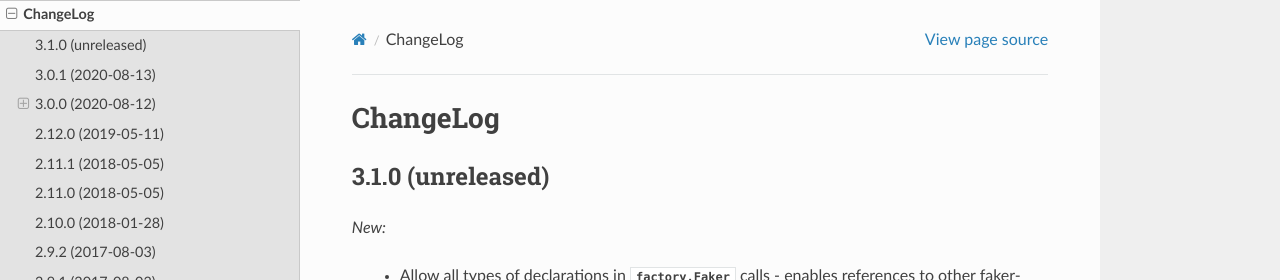
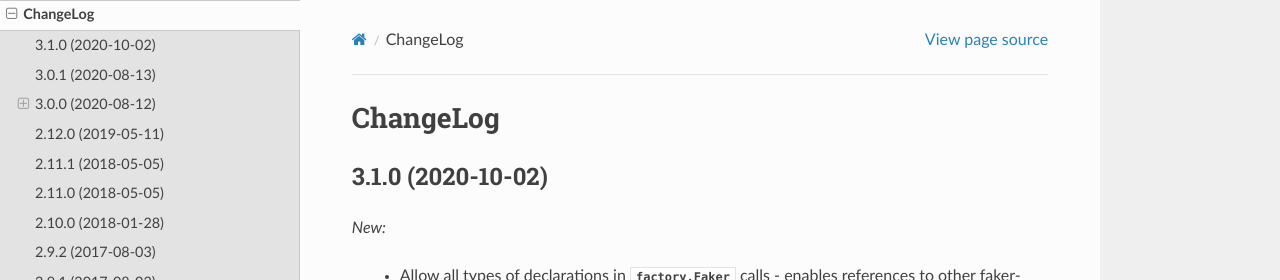
Before and after one commit to FactoryBoy/factory_boy, a Sphinx documentation site: the page built from docs/changelog.rst, in a window 1280 px wide and 900 px high. Shown: the top 280 px of the window. Built offline with Sphinx 7.4.7 and the Read the Docs theme 2.0.0, drawn with Linux system fonts in a browser that asks for light colours.

Commit message:
Preparing release 3.1.0

```diff
--- a/docs/changelog.rst
+++ b/docs/changelog.rst
@@ -1,7 +1,7 @@
 ChangeLog
 =========
 
-3.1.0 (unreleased)
+3.1.0 (2020-10-02)
 ------------------
 
 *New:*
--- a/setup.cfg
+++ b/setup.cfg
@@ -1,6 +1,6 @@
 [metadata]
 name = factory_boy
-version = 3.0.2.dev0
+version = 3.1.0
 description = A versatile test fixtures replacement based on thoughtbot's factory_bot for Ruby.
 long_description = file: README.rst
 author = Mark Sandstrom
```
